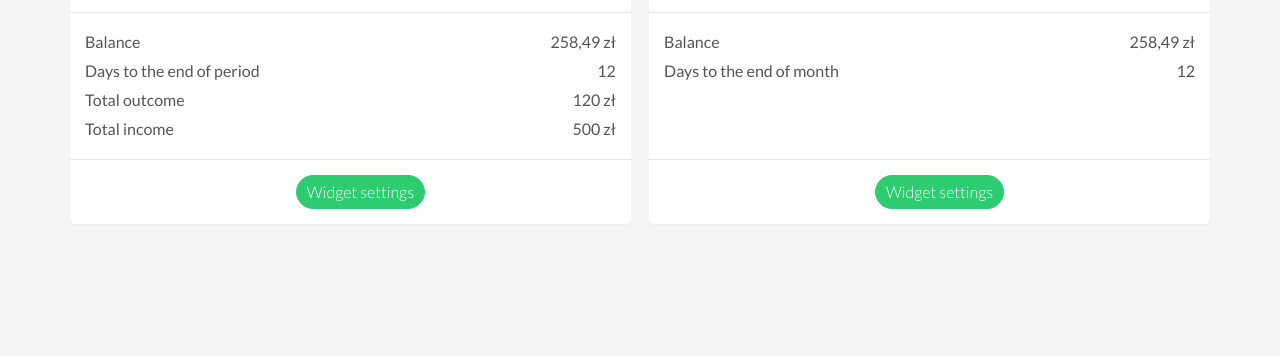
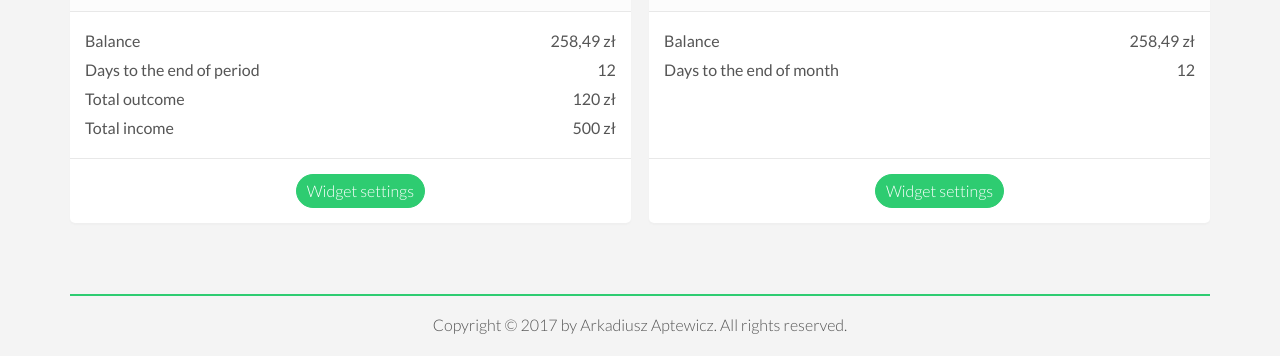
Before and after one commit to arteki65/webDesignLearning, a plain HTML site: page noCashDesign/dashboard.html in a window 1280 px wide. Shown: the part 444-800 px from the top of the page. Drawn offline with Linux system fonts and the light colour scheme.

Commit message:
NoCash some changes in widgets, designed footer

```diff
--- a/noCashDesign/dashboard.html
+++ b/noCashDesign/dashboard.html
@@ -125,5 +125,11 @@
                     </div>
                 </div>
             </section>
+
+        <footer>
+            <div class="row">
+                <p>Copyright &copy; 2017 by Arkadiusz Aptewicz. All rights reserved.</p>
+            </div>
+        </footer>
     </body>
 </html>
--- a/noCashDesign/resources/css/dashboard.css
+++ b/noCashDesign/resources/css/dashboard.css
@@ -28,7 +28,7 @@ body {
     text-align: center;
     margin-bottom: 30px;
     padding-bottom: 10px;
-    border-bottom: 3px solid #2ecc71;
+    border-bottom: 2px solid #2ecc71;
 }
 
 .section-dashboard .btn {
@@ -52,6 +52,12 @@ body {
 .widget-part:first-child,
 .widget-part:last-child {
     text-align: center;
+}
+
+.widget-part:first-child {
+    background-color: #fcfcfc;
+    border-top-left-radius: 5px;
+    border-top-right-radius: 5px;
 }
 
 .widget-part:last-child {
@@ -88,3 +94,13 @@ body {
 .possible-to-spent span {
     color: #2ecc71;
 }
+
+footer .row {
+    border-top: 2px solid #2ecc71;
+    padding: 20px;
+}
+
+footer p {
+    text-align: center;
+    font-size: 80%;
+}
```
